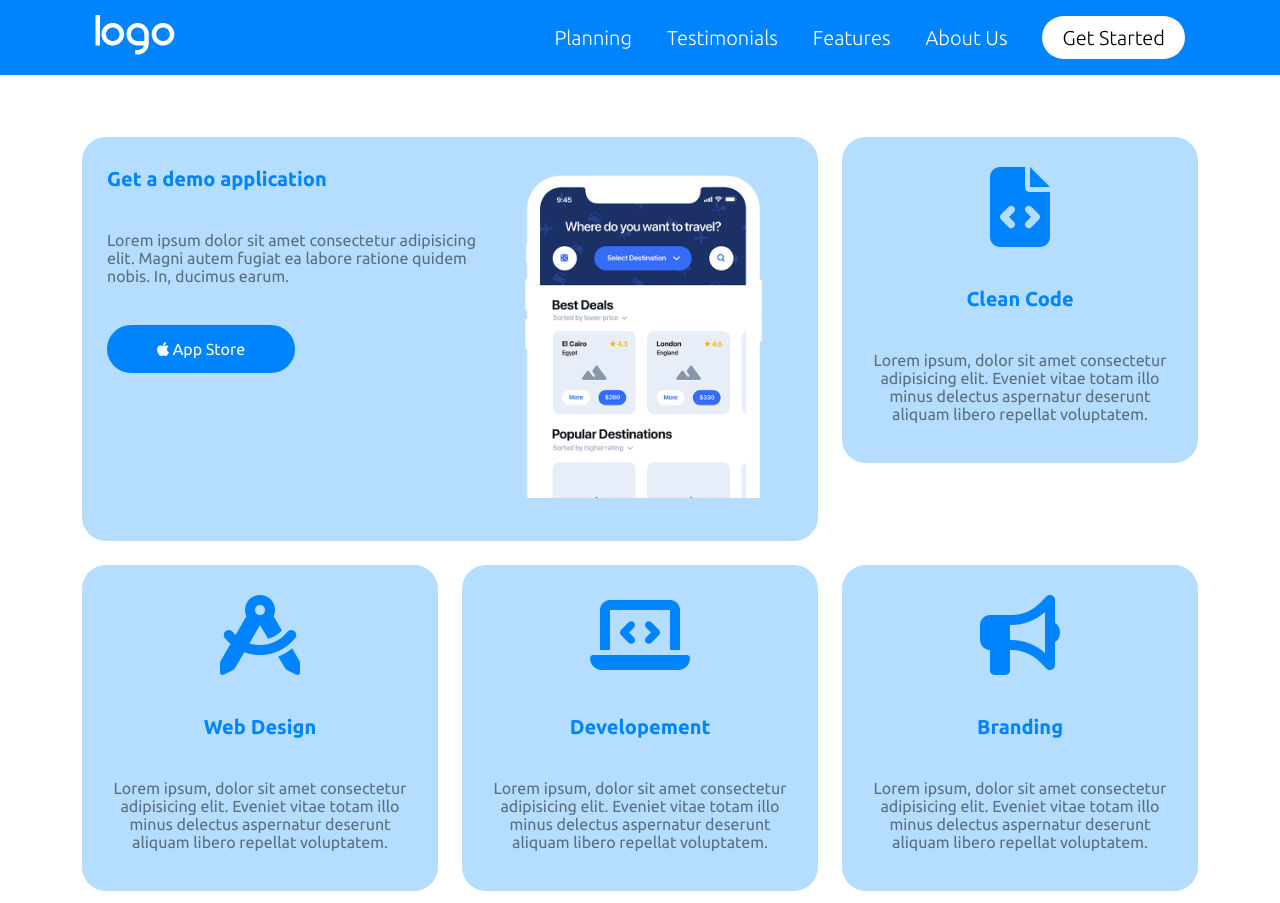
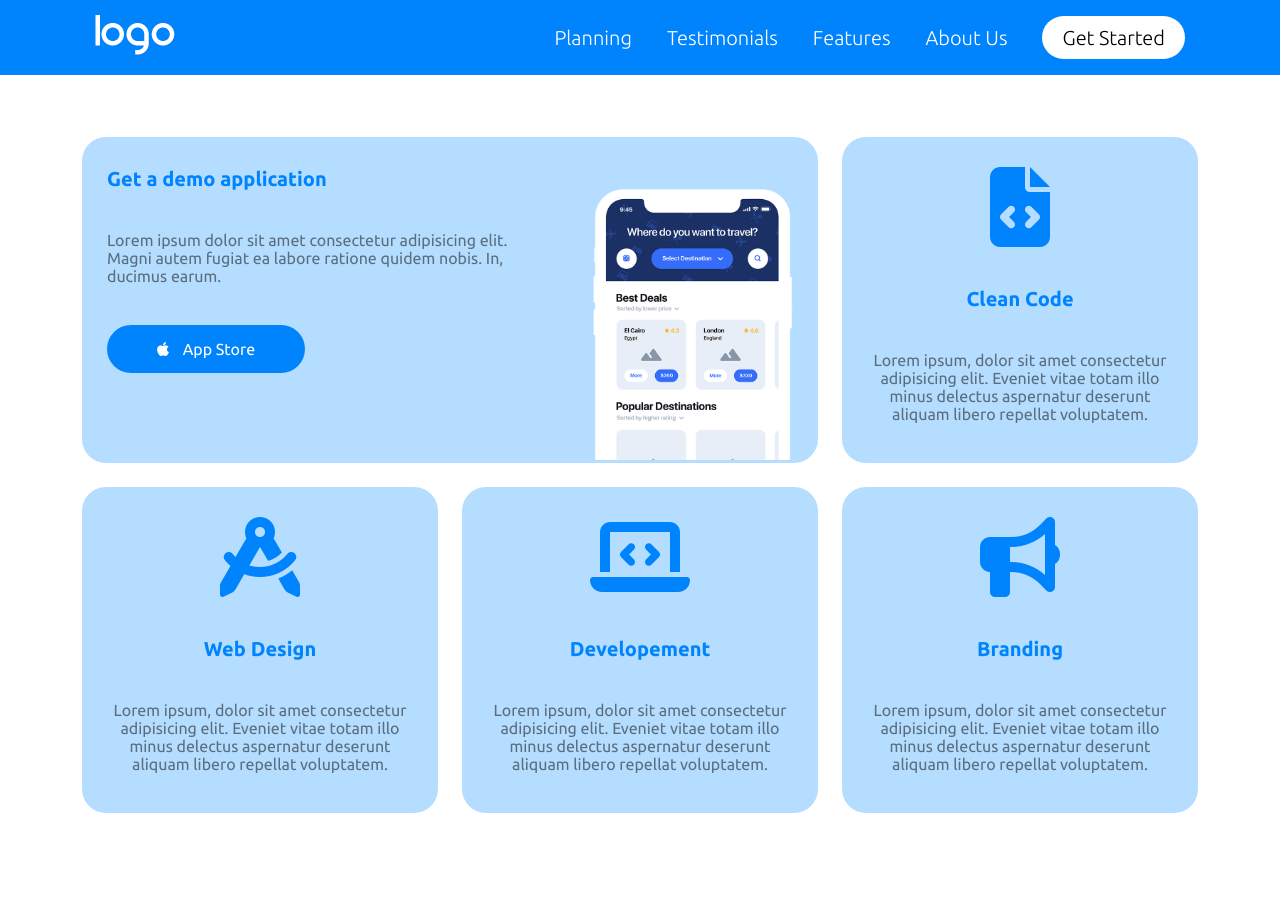
Before and after one commit to MattiaBologna/htmlcss-responsive-layout, a plain HTML site: page index.html in a window 1280 px wide. After the commit the page ends 825 px from the top, so only its background shows below. Drawn offline with Linux system fonts and the light colour scheme.

Commit message:
Add: hero layout and style

```diff
--- a/css/style.css
+++ b/css/style.css
@@ -81,6 +81,10 @@ body {
     width: calc(8 * 100% / 12);
 }
 
+.col-12 {
+    width: 100%;
+}
+
 .button {
     border-radius: 999px;
 }
@@ -123,7 +127,7 @@ header .row {
     font-size: 25px;
 }
 
-    /* Header media query */
+    /* HEADER media query */
 
 @media (min-width: 992px) {
 
@@ -149,6 +153,12 @@ header .row {
     display: flex;
     padding: 30px 25px 40px;
     color: #5A6E7F;
+    height: 100%;
+}
+
+.hero-flex-card .card {
+    padding: 0px;
+    flex-direction: column;
 }
 
 .card-body {
@@ -156,6 +166,7 @@ header .row {
     flex-direction: column;
     align-items: flex-start;
     gap: 40px 0px;
+    padding: 30px 25px 40px 25px;
 }
 
 .card-title {
@@ -180,8 +191,43 @@ header .row {
     color: #0084FD;
 }
 
+.card-body .button p {
+    display: inline-block;
+    margin-left: 10px;
+}
 
+.card-img {
+    justify-self: flex-end;
+}
 
+.card-img img {
+    max-width: 250px;
+    max-height: 278px;
+}
+
+/* HERO media query */
+
+@media (min-width: 992px) {
+    .hero-flex-card .card {
+        flex-direction: row;
+    }
+
+    .card-img {
+        justify-self: auto;
+        align-self: flex-end;
+    }
+
+}
+
+@media (min-width: 575px) {
+    .col-12 {
+        width: calc(4 * 100% / 12);
+    }
+
+    .hero-flex-card {
+        width: calc(8 * 100% / 12)
+    }
+}
 
 
 /****************************
--- a/index.html
+++ b/index.html
@@ -43,38 +43,58 @@
         <section class="hero">
             <div class="container">
                 <div class="row">
-                    <div class="col-8">
+
+                        <!-- BIG COLUMN  -->
+
+                    <div class="col-12 hero-flex-card">
                         <div class="card">
                             <div class="card-body">
                                 <h3 class="card-title">Get a demo application</h3>
                                 <p>Lorem ipsum dolor sit amet consectetur adipisicing elit. Magni autem fugiat ea labore ratione quidem nobis. In, ducimus earum.</p>
-                                <a class="button" href="#"><i class="fa-brands fa-apple"></i> App Store</a>
+                                <a class="button" href="#">
+                                    <i class="fa-brands fa-apple"></i>
+                                    <p>App Store</p>
+                                </a>
                             </div>
-                            <div class="card-img"><img class="card-img" src="./img/phone.png" alt=""></div>
+                            <div class="card-img">
+                                <img class="card-img" src="./img/phone.png" alt="">
+                            </div>
                         </div>
                     </div>
-                    <div class="col-4">
+
+                        <!-- COLUMN -->
+
+                    <div class="col-12">
                         <div class="card flex-column">
                             <i class="fa-solid fa-file-code blue-icon"></i>
                             <h3 class="card-title">Clean Code</h3>
                             <p>Lorem ipsum, dolor sit amet consectetur adipisicing elit. Eveniet vitae totam illo minus delectus aspernatur deserunt aliquam libero repellat voluptatem.</p>
                         </div>
                     </div>
-                    <div class="col-4">
+
+                        <!-- COLUMN -->
+
+                    <div class="col-12">
                         <div class="card flex-column">
                             <i class="fa-solid fa-compass-drafting blue-icon"></i>
                             <h3 class="card-title">Web Design</h3>
                             <p>Lorem ipsum, dolor sit amet consectetur adipisicing elit. Eveniet vitae totam illo minus delectus aspernatur deserunt aliquam libero repellat voluptatem.</p>
                         </div>
                     </div>
-                    <div class="col-4">
+
+                        <!-- COLUMN -->
+
+                    <div class="col-12">
                         <div class="card flex-column">
                             <i class="fa-solid fa-laptop-code blue-icon"></i>
                             <h3 class="card-title">Developement</h3>
                             <p>Lorem ipsum, dolor sit amet consectetur adipisicing elit. Eveniet vitae totam illo minus delectus aspernatur deserunt aliquam libero repellat voluptatem.</p>
                         </div>
                     </div>
-                    <div class="col-4">
+
+                        <!-- COLUMN -->
+
+                    <div class="col-12">
                         <div class="card flex-column">
                             <i class="fa-solid fa-bullhorn blue-icon"></i>
                             <h3 class="card-title">Branding</h3>
```
